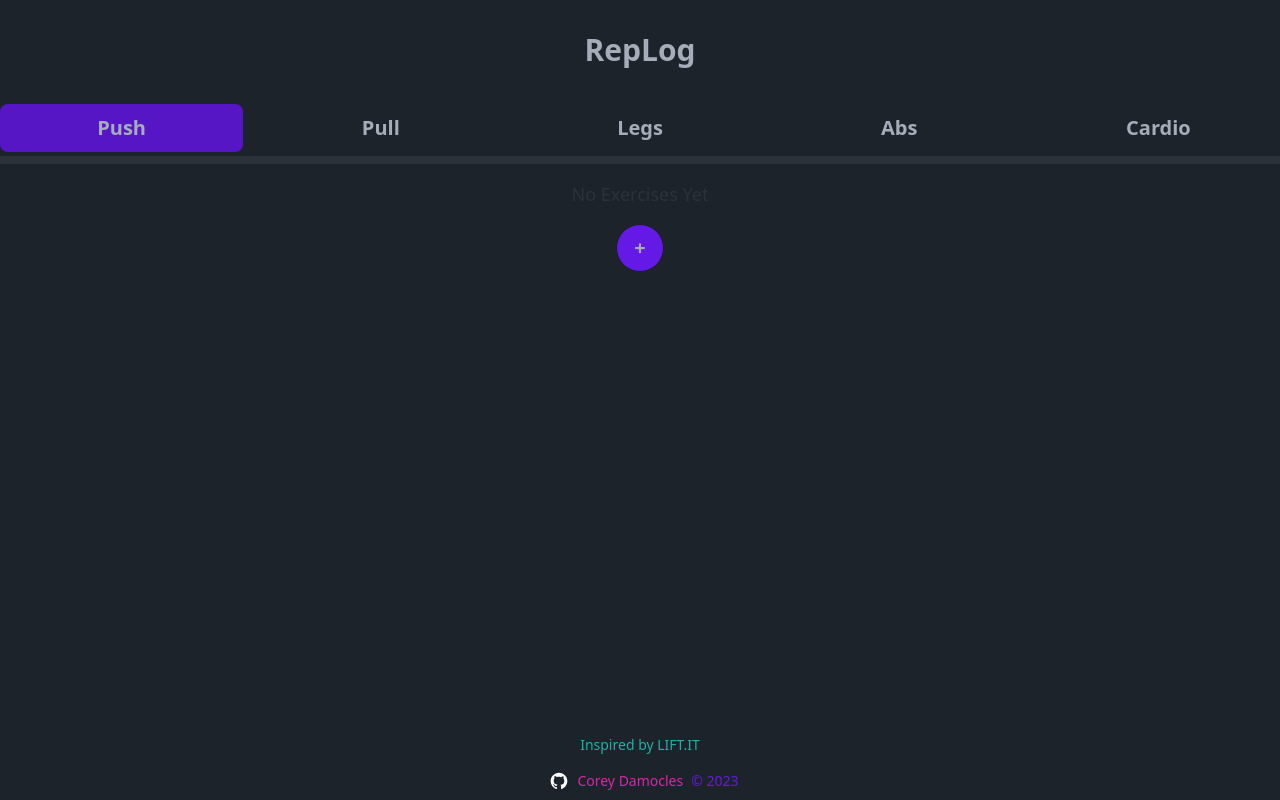
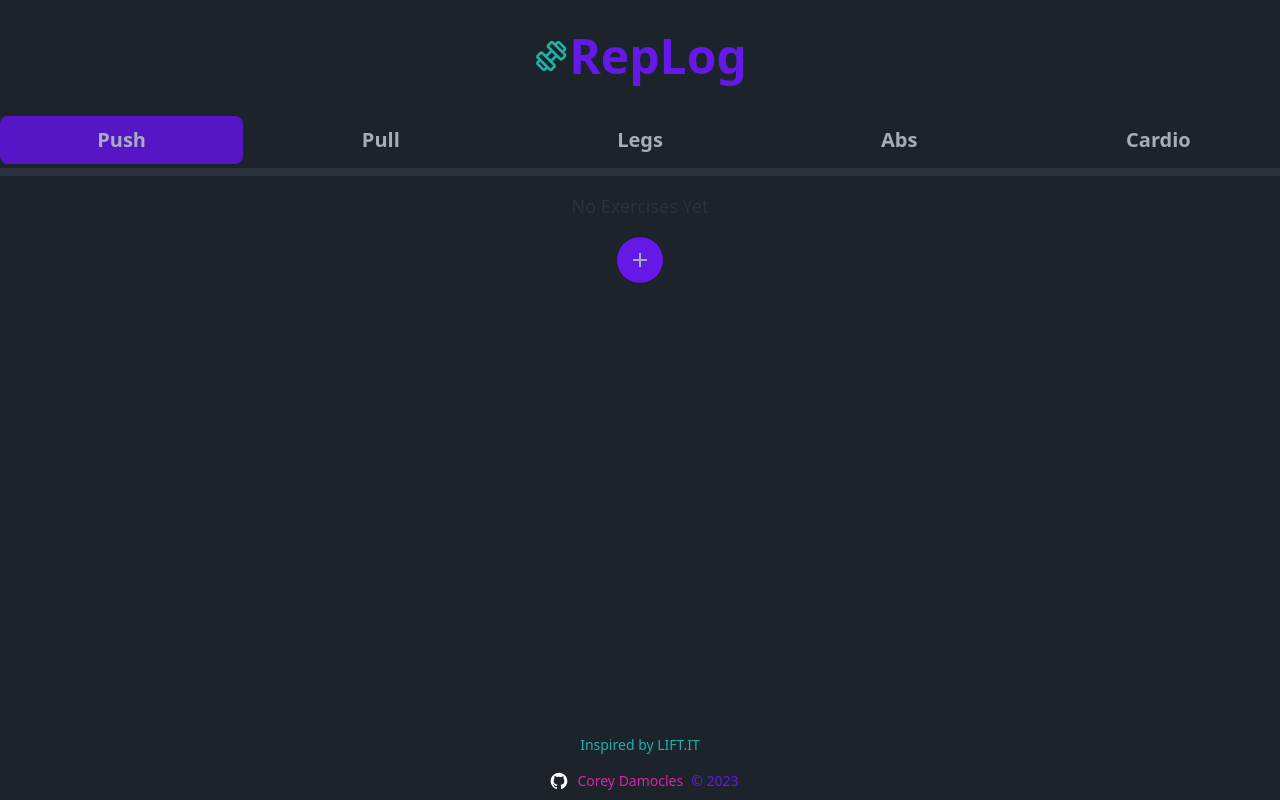
Before and after one commit to ubemacapuno/rep-log, a React (Vite) app: page / in a window 1280 px wide. Built offline with nearby package versions, Linux system fonts and the light colour scheme.

Commit message:
Title, Icons, Styles.

```diff
--- a/src/App.tsx
+++ b/src/App.tsx
@@ -9,7 +9,12 @@ function App() {
 
   return (
     <div className="flex flex-col min-h-screen">
-      <h1 className="m-8 text-center text-3xl font-bold">RepLog</h1>
+      <h1 className="m-8 text-center text-5xl font-bold text-primary">
+        <span className="material-symbols-outlined text-4xl text-accent">
+          exercise
+        </span>
+        RepLog
+      </h1>
       <Navbar activeTab={activeTab} setActiveTab={setActiveTab} />
       <div className="flex-grow">
         <TabContent activeTab={activeTab} />
--- a/src/components/ExerciseCard.tsx
+++ b/src/components/ExerciseCard.tsx
@@ -56,10 +56,10 @@ const ExerciseCard: React.FC<ExerciseCardProps> = ({
         )}
         <div className="btn-group justify-end mt-4">
           <button className="btn btn-accent" onClick={onEditExercise}>
-            Edit
+            <span className="material-symbols-outlined">edit</span>
           </button>
           <button className="btn btn-error" onClick={handleDelete}>
-            Delete
+            <span className="material-symbols-outlined text-white">delete</span>
           </button>
         </div>
       </div>
--- a/src/components/TabContent.tsx
+++ b/src/components/TabContent.tsx
@@ -82,7 +82,7 @@ export default function TabContent({ activeTab }: TabContentProps) {
         className="text-xl btn btn-circle bg-primary m-4 flex items-center justify-center"
         onClick={() => setShowModal(true)}
       >
-        +
+        <span className="material-symbols-outlined">add</span>
       </button>
       {exercises
         .filter((ex) => ex.category === activeTab)
```
